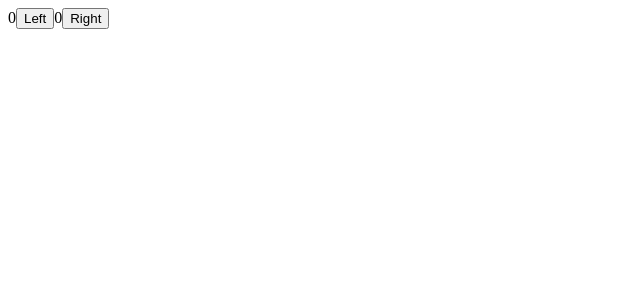
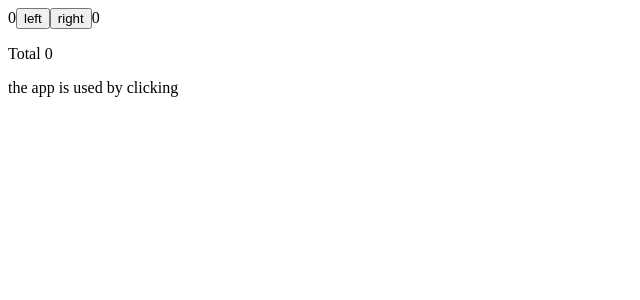
Before and after one commit to jarralKeshav/reactjs, a React (Create React App) app: page / in a window 1280 px wide. Shown: the top 300 px of the page, without its empty margins (0-640 px from the left). Built offline with nearby package versions, Linux system fonts and the light colour scheme.

Commit message:
upto Conditional Rendering

```diff
--- a/src/App.js
+++ b/src/App.js
@@ -5,29 +5,63 @@
   const [left,setLeft] = useState(0)
   const [right,setRight] = useState(0)
   const [allClicks,setAll] = useState([])
+  const [total,setTotal] = useState(0)
 
   const handleLeftClick = () =>{
     setAll(allClicks.concat('L'))
-    setLeft(left+1)
+    // setLeft(left+1)
+    const updatedLeft = left+1
+    setLeft(updatedLeft)
+
+    setTotal(updatedLeft+right)
+
     }
 
 
   const handleRightClick = () =>{
     setAll(allClicks.concat('R'))
     setRight(right+1)
+    setTotal(right+left)
     }
+
+    const History = (props)=> {
+      if(props.allClicks.length ===0){
+        return(
+          <div>
+            the app is used by clicking
+          </div>
+        )
+      }
+      return(
+        <div>
+          button pressed history: {props.allClicks.join(' ')}
+        </div>
+      )
+
+    }
+
+    const Button =({handleClick,text}) =>(
+      <button onClick={handleClick}>
+        {text}
+      </button>
+    )
+
+
 
 
 
   return(
     <div>
         {left}
-        <button onClick={handleLeftClick}>Left</button>
+        <Button handleClick={handleLeftClick} text ='left'/>
+
+        <Button handleClick={handleRightClick} text='right'/>
         {right}
-        <button onClick={handleRightClick}>Right</button>
 
-        <p>{allClicks.join(' ')}</p>
 
+        {/* <p>{allClicks.join(' ')}</p> */}
+        <p>Total {total}</p>
+        <History allClicks = {allClicks}/>
     </div>
   )
 }
```
